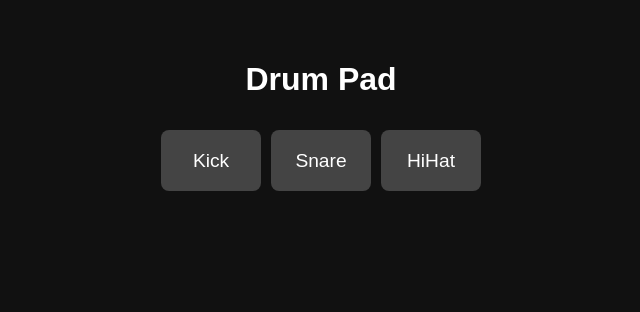
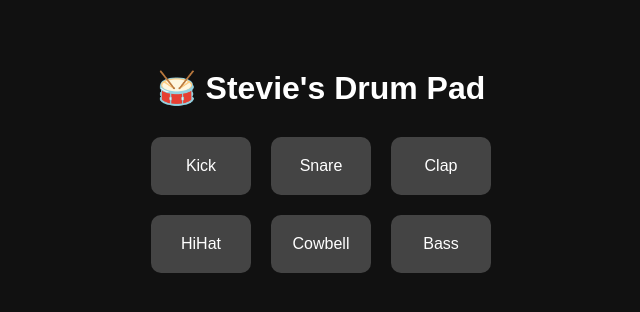
Before and after one commit to Steviepens/drumpad, a plain HTML site: page index.html in a window 1280 px wide. Shown: the whole page, without its empty margins (319-959 px from the left). Drawn offline with Linux system fonts and the light colour scheme.

Commit message:
Update index.html

```diff
--- a/index.html
+++ b/index.html
@@ -1,64 +1,55 @@
 <!DOCTYPE html>
-<html>
+<html lang="en">
 <head>
   <meta charset="UTF-8">
-  <meta name="viewport" content="width=device-width, initial-scale=1.0">
   <title>Drum Pad</title>
   <style>
     body {
       font-family: sans-serif;
       text-align: center;
-      padding: 2em;
       background: #111;
       color: white;
+      padding-top: 40px;
     }
     h1 {
-      margin-bottom: 1em;
+      margin-bottom: 30px;
     }
     .pad {
-      display: flex;
-      flex-wrap: wrap;
+      display: grid;
+      grid-template-columns: repeat(3, 100px);
+      gap: 20px;
       justify-content: center;
-      gap: 10px;
     }
     button {
-      padding: 1em;
-      font-size: 1.2em;
-      background: #444;
+      padding: 20px;
+      font-size: 16px;
       border: none;
-      border-radius: 8px;
+      border-radius: 10px;
+      background-color: #444;
       color: white;
-      min-width: 100px;
-      transition: background 0.2s;
+      cursor: pointer;
     }
-    button:active {
-      background: #777;
+    button:hover {
+      background-color: #666;
     }
   </style>
 </head>
 <body>
-  <h1>Drum Pad</h1>
-  <div class="pad" id="drumPad"></div>
+  <h1>🥁 Stevie's Drum Pad</h1>
+  <div class="pad">
+    <button onclick="playSound('https://cdn.pixabay.com/download/audio/2023/03/06/audio_f7b6677632.mp3?filename=kick-1-113338.mp3')">Kick</button>
+    <button onclick="playSound('https://cdn.pixabay.com/download/audio/2022/03/15/audio_befde51b6b.mp3?filename=snare-1-112206.mp3')">Snare</button>
+    <button onclick="playSound('https://cdn.pixabay.com/download/audio/2022/03/15/audio_1f25aa0d24.mp3?filename=clap-1-112208.mp3')">Clap</button>
+    <button onclick="playSound('https://cdn.pixabay.com/download/audio/2022/03/15/audio_5a95fc58a3.mp3?filename=hihat-1-112207.mp3')">HiHat</button>
+    <button onclick="playSound('https://cdn.pixabay.com/download/audio/2022/07/31/audio_6008e03d4a.mp3?filename=cowbell-114121.mp3')">Cowbell</button>
+    <button onclick="playSound('https://cdn.pixabay.com/download/audio/2023/03/02/audio_e3d7a50709.mp3?filename=bass-113221.mp3')">Bass</button>
+  </div>
 
   <script>
-    // Add your sound buttons here
-    const sounds = [
-      { label: "Kick", url: "https://cdn.pixabay.com/download/audio/2023/03/06/audio_f7b6677632.mp3?filename=kick-1-113338.mp3" },
-      { label: "Snare", url: "https://cdn.pixabay.com/download/audio/2023/03/06/audio_a3e0d64b28.mp3?filename=snare-113341.mp3" },
-      { label: "HiHat", url: "https://cdn.pixabay.com/download/audio/2023/03/06/audio_d9018821d4.mp3?filename=hihat-113342.mp3" },
-    ];
-
-    const pad = document.getElementById("drumPad");
-
-    sounds.forEach(({ label, url }) => {
-      const btn = document.createElement("button");
-      btn.textContent = label;
-      btn.onclick = () => {
-        const audio = new Audio(url);
-        audio.play().catch(err => console.error("Play error:", err));
-      };
-      pad.appendChild(btn);
-    });
+    function playSound(url) {
+      const audio = new Audio(url);
+      audio.play();
+    }
   </script>
 </body>
 </html>
```
